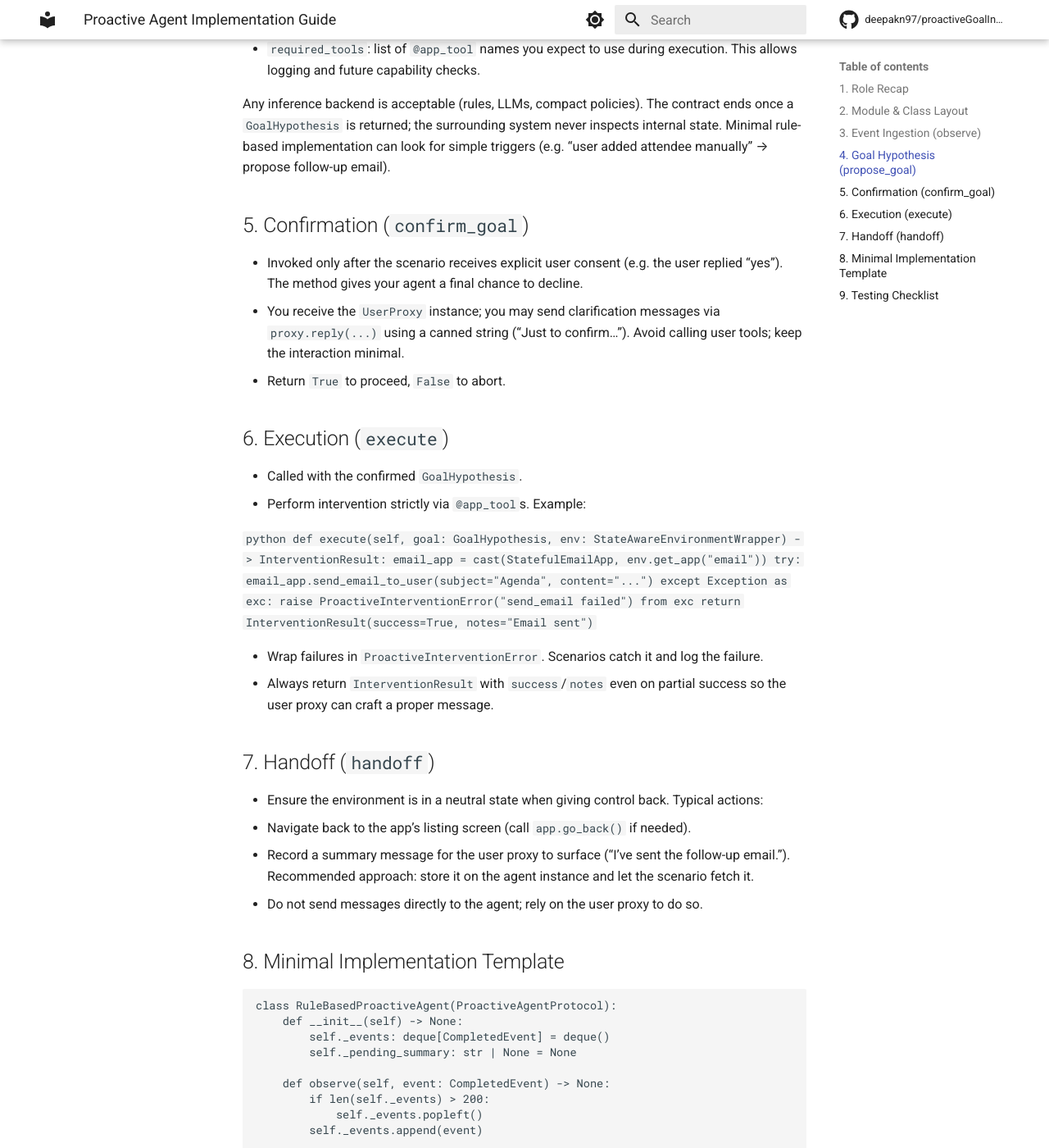
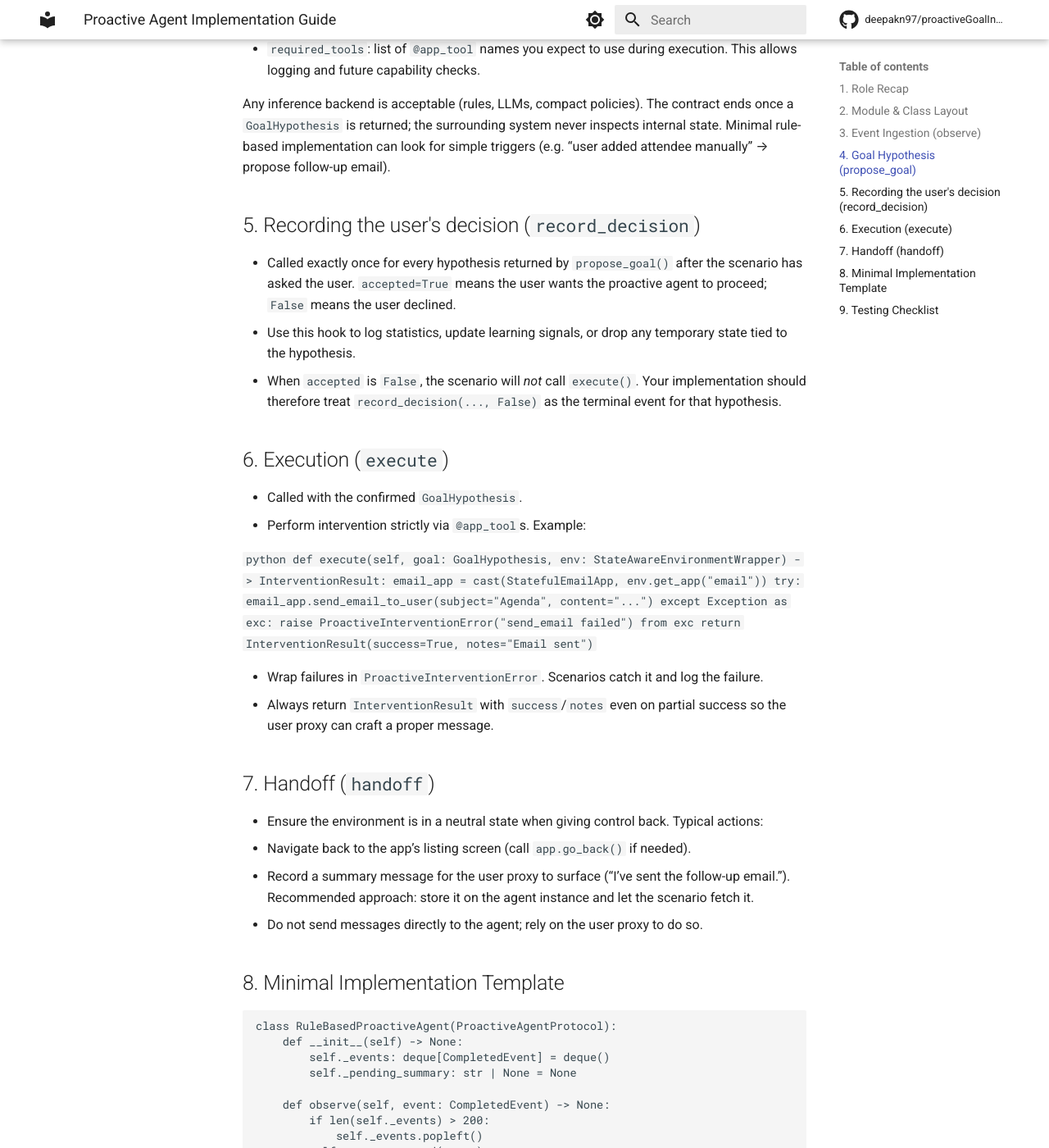
Before and after one commit to deepakn97/pare, an MkDocs documentation site: the page built from docs/proactive_agent_guide.md, in a window 1280 px wide and 1400 px high, scrolled down 1818 px. Shown: the whole window at 82% size. Built offline with MkDocs 1.6.1 and Material for MkDocs 9.7.7, drawn with Linux system fonts in a browser that asks for light colours; comment, search, counter and statistics services are not loaded; some of the changed text lies outside the part shown.

Commit message:
docs: align proactive flow with user-confirmed decisions

````diff
--- a/docs/proactive_agent_guide.md
+++ b/docs/proactive_agent_guide.md
@@ -44,7 +44,7 @@ class ProactiveInterventionError(RuntimeError):
 class ProactiveAgentProtocol(Protocol):
     def observe(self, event: CompletedEvent) -> None: ...
     def propose_goal(self) -> GoalHypothesis | None: ...
-    def confirm_goal(self, proxy: UserProxy) -> bool: ...
+    def record_decision(self, goal: GoalHypothesis, accepted: bool) -> None: ...
     def execute(self, goal: GoalHypothesis, env: StateAwareEnvironmentWrapper) -> InterventionResult: ...
     def handoff(self, env: StateAwareEnvironmentWrapper) -> None: ...
 ```
@@ -84,14 +84,16 @@ ends once a `GoalHypothesis` is returned; the surrounding system never inspects
 internal state. Minimal rule-based implementation can look for simple triggers (e.g. “user added
 attendee manually” → propose follow-up email).
 
-## 5. Confirmation (`confirm_goal`)
+## 5. Recording the user's decision (`record_decision`)
 
-- Invoked only after the scenario receives explicit user consent (e.g. the user
-  replied “yes”). The method gives your agent a final chance to decline.
-- You receive the `UserProxy` instance; you may send clarification messages via
-  `proxy.reply(...)` using a canned string (“Just to confirm…”). Avoid calling
-  user tools; keep the interaction minimal.
-- Return `True` to proceed, `False` to abort.
+- Called exactly once for every hypothesis returned by `propose_goal()` after
+  the scenario has asked the user. `accepted=True` means the user wants the
+  proactive agent to proceed; `False` means the user declined.
+- Use this hook to log statistics, update learning signals, or drop any
+  temporary state tied to the hypothesis.
+- When `accepted` is `False`, the scenario will *not* call `execute()`. Your
+  implementation should therefore treat `record_decision(..., False)` as the
+  terminal event for that hypothesis.
 
 ## 6. Execution (`execute`)
 
@@ -148,9 +150,9 @@ class RuleBasedProactiveAgent(ProactiveAgentProtocol):
                 )
         return None
 
-    def confirm_goal(self, proxy: UserProxy) -> bool:
-        proxy.reply("I can send a welcome email now. Shall I proceed?")
-        return True
+    def record_decision(self, goal: GoalHypothesis, accepted: bool) -> None:
+        if not accepted:
+            self._pending_summary = "User declined proactive help."
 
     def execute(self, goal: GoalHypothesis, env: StateAwareEnvironmentWrapper) -> InterventionResult:
         email_app = cast(StatefulEmailApp, env.get_app("email"))
@@ -175,7 +177,8 @@ Scenario authors can retrieve `agent._pending_summary` (or better, expose a
 
 1. Feed a sequence of `CompletedEvent`s into `observe` and confirm
    `propose_goal()` returns the expected hypothesis.
-2. Ensure `confirm_goal()` does not call user tools and always returns a bool.
+2. Call `record_decision(goal, accepted)` with both `True` and `False` and
+   ensure state is updated correctly (no execution should occur on `False`).
 3. Verify `execute()` calls only app tools and raises `ProactiveInterventionError` on failure.
 4. After `handoff()`, the app navigation stack is empty (or in a known safe state).
 5. Structured logging (e.g. notes in `InterventionResult`) includes the tools used.
````
Also changed, not shown: docs/interface-guide.md (+16 -12 lines), docs/scenario_author_guide.md (+19 -11 lines).
